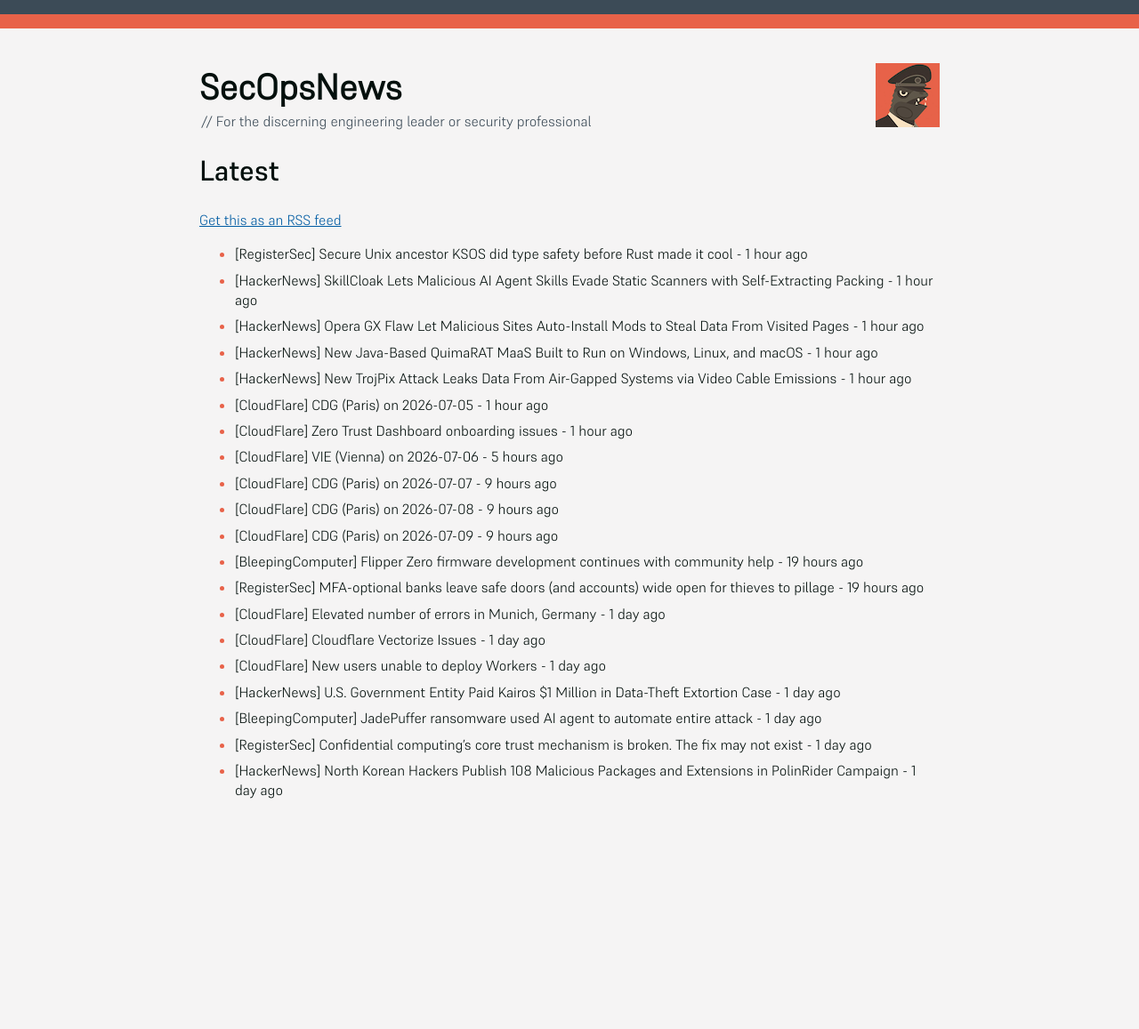
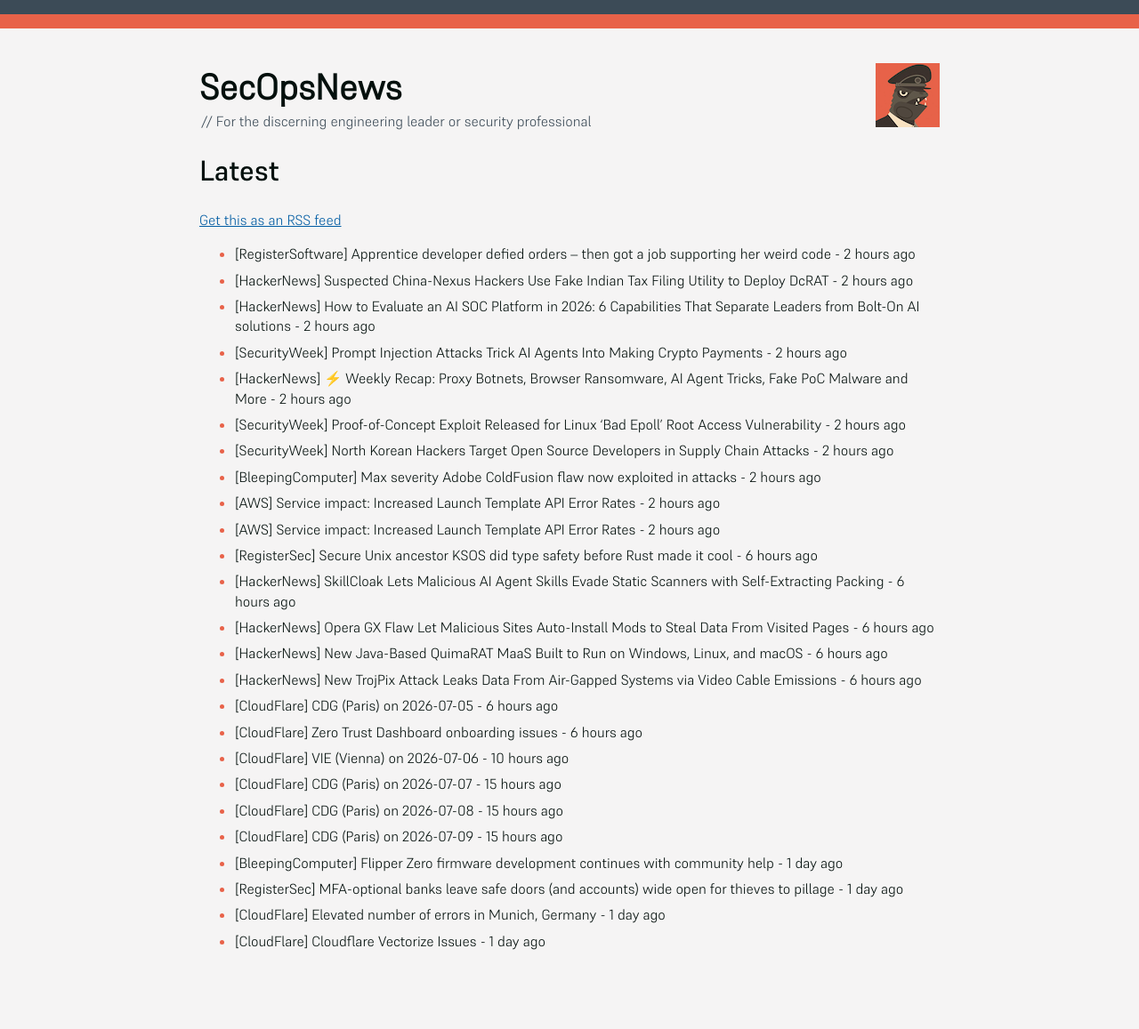
Before and after one commit to SecOpsNews/news, a Jekyll site: the page built from index.md, in a window 1280 px wide. Shown: the whole page at 89% size. Built offline with Jekyll 4.4.1, drawn with Linux system fonts in a browser that asks for light colours; before the commit the page ends 988 px from its top, so only the background shows below that.

Commit message:
New Feed

```diff
--- a/index.md
+++ b/index.md
@@ -9,26 +9,31 @@ description: Latest Updates
 
 <!-- SecOps start -->
 
-- [RegisterSec] Secure Unix ancestor KSOS did type safety before Rust made it cool - 1 hour ago
-- [HackerNews] SkillCloak Lets Malicious AI Agent Skills Evade Static Scanners with Self-Extracting Packing - 1 hour ago
-- [HackerNews] Opera GX Flaw Let Malicious Sites Auto-Install Mods to Steal Data From Visited Pages - 1 hour ago
-- [HackerNews] New Java-Based QuimaRAT MaaS Built to Run on Windows, Linux, and macOS - 1 hour ago
-- [HackerNews] New TrojPix Attack Leaks Data From Air-Gapped Systems via Video Cable Emissions - 1 hour ago
-- [CloudFlare] CDG (Paris) on 2026-07-05 - 1 hour ago
-- [CloudFlare] Zero Trust Dashboard onboarding issues - 1 hour ago
-- [CloudFlare] VIE (Vienna) on 2026-07-06 - 5 hours ago
-- [CloudFlare] CDG (Paris) on 2026-07-07 - 9 hours ago
-- [CloudFlare] CDG (Paris) on 2026-07-08 - 9 hours ago
-- [CloudFlare] CDG (Paris) on 2026-07-09 - 9 hours ago
-- [BleepingComputer] Flipper Zero firmware development continues with community help - 19 hours ago
-- [RegisterSec] MFA-optional banks leave safe doors (and accounts) wide open for thieves to pillage - 19 hours ago
+- [RegisterSoftware] Apprentice developer defied orders – then got a job supporting her weird code - 2 hours ago
+- [HackerNews] Suspected China-Nexus Hackers Use Fake Indian Tax Filing Utility to Deploy DcRAT - 2 hours ago
+- [HackerNews] How to Evaluate an AI SOC Platform in 2026: 6 Capabilities That Separate Leaders from Bolt-On AI solutions - 2 hours ago
+- [SecurityWeek] Prompt Injection Attacks Trick AI Agents Into Making Crypto Payments - 2 hours ago
+- [HackerNews] ⚡ Weekly Recap: Proxy Botnets, Browser Ransomware, AI Agent Tricks, Fake PoC Malware and More - 2 hours ago
+- [SecurityWeek] Proof-of-Concept Exploit Released for Linux ‘Bad Epoll’ Root Access Vulnerability - 2 hours ago
+- [SecurityWeek] North Korean Hackers Target Open Source Developers in Supply Chain Attacks - 2 hours ago
+- [BleepingComputer] Max severity Adobe ColdFusion flaw now exploited in attacks - 2 hours ago
+- [AWS] Service impact: Increased Launch Template API Error Rates - 2 hours ago
+- [AWS] Service impact: Increased Launch Template API Error Rates - 2 hours ago
+- [RegisterSec] Secure Unix ancestor KSOS did type safety before Rust made it cool - 6 hours ago
+- [HackerNews] SkillCloak Lets Malicious AI Agent Skills Evade Static Scanners with Self-Extracting Packing - 6 hours ago
+- [HackerNews] Opera GX Flaw Let Malicious Sites Auto-Install Mods to Steal Data From Visited Pages - 6 hours ago
+- [HackerNews] New Java-Based QuimaRAT MaaS Built to Run on Windows, Linux, and macOS - 6 hours ago
+- [HackerNews] New TrojPix Attack Leaks Data From Air-Gapped Systems via Video Cable Emissions - 6 hours ago
+- [CloudFlare] CDG (Paris) on 2026-07-05 - 6 hours ago
+- [CloudFlare] Zero Trust Dashboard onboarding issues - 6 hours ago
+- [CloudFlare] VIE (Vienna) on 2026-07-06 - 10 hours ago
+- [CloudFlare] CDG (Paris) on 2026-07-07 - 15 hours ago
+- [CloudFlare] CDG (Paris) on 2026-07-08 - 15 hours ago
+- [CloudFlare] CDG (Paris) on 2026-07-09 - 15 hours ago
+- [BleepingComputer] Flipper Zero firmware development continues with community help - 1 day ago
+- [RegisterSec] MFA-optional banks leave safe doors (and accounts) wide open for thieves to pillage - 1 day ago
 - [CloudFlare] Elevated number of errors in Munich, Germany - 1 day ago
 - [CloudFlare] Cloudflare Vectorize Issues - 1 day ago
-- [CloudFlare] New users unable to deploy Workers - 1 day ago
-- [HackerNews] U.S. Government Entity Paid Kairos $1 Million in Data-Theft Extortion Case - 1 day ago
-- [BleepingComputer] JadePuffer ransomware used AI agent to automate entire attack - 1 day ago
-- [RegisterSec] Confidential computing's core trust mechanism is broken. The fix may not exist - 1 day ago
-- [HackerNews] North Korean Hackers Publish 108 Malicious Packages and Extensions in PolinRider Campaign - 1 day ago
 
 
 <!-- SecOps end -->
```
